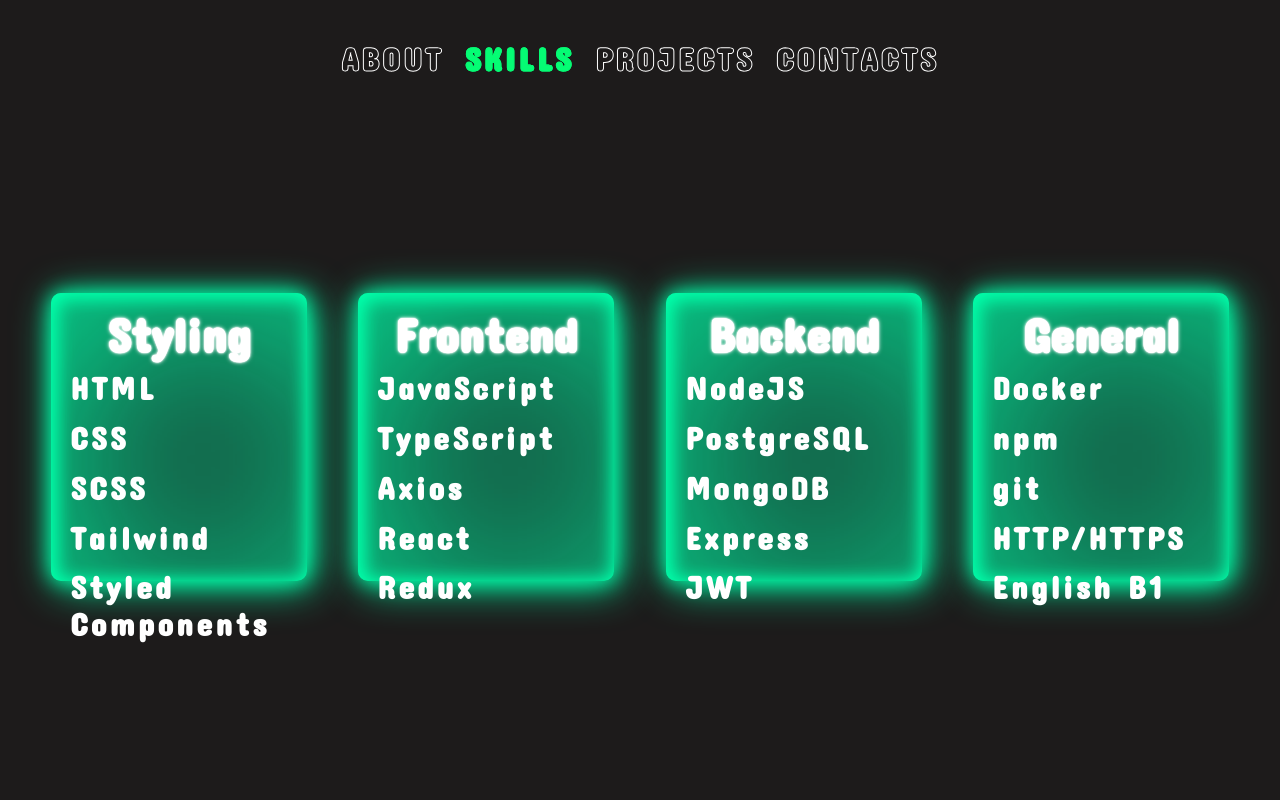
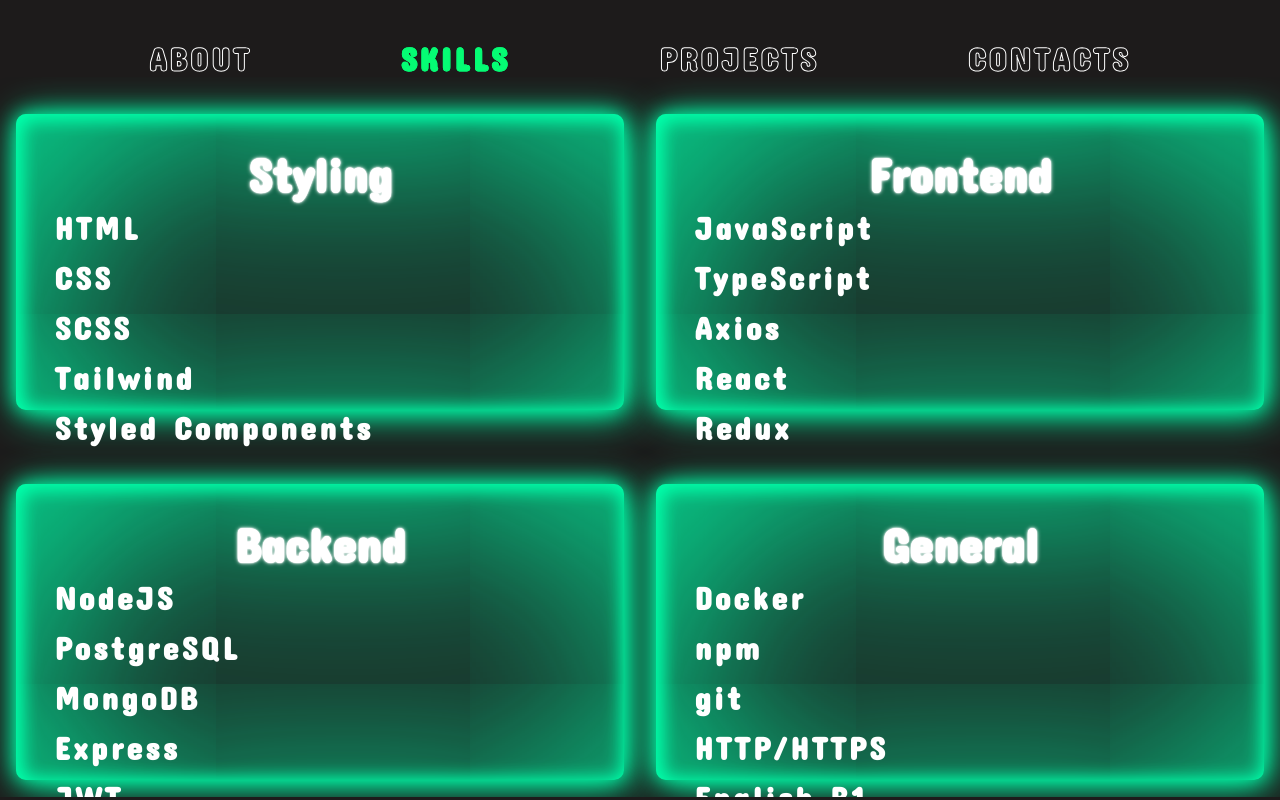
Before and after one commit to Breengo/Resume, a React (Create React App) app: page /skills in a window 1280 px wide. Built offline with nearby package versions, Linux system fonts and the light colour scheme.

Commit message:
added adaptive layout

```diff
--- a/src/components/AboutBlock.tsx
+++ b/src/components/AboutBlock.tsx
@@ -5,7 +5,6 @@
 import { AppDispatch } from "../redux/store";
 
 type LineWrapperType = {
-  size?: string;
   delay?: string;
 };
 
@@ -28,7 +27,7 @@
 `;
 
 const TextBlock = styled.div`
-  width: 80%;
+  width: 90%;
   display: flex;
   list-style-type: none;
   justify-content: center;
@@ -41,7 +40,26 @@
   margin: 0.2em;
   position: relative;
   color: transparent;
-  font-size: ${(props) => props.size};
+  font-size: 0.4em;
+
+  @media (min-width: 400px) {
+    font-size: 0.6em;
+  }
+
+  @media (min-width: 650px) {
+    font-size: 1em;
+  }
+
+  @media (min-width: 800px) {
+    font-size: 1.2em;
+  }
+
+  @media (min-width: 1000px) {
+    font-size: 1.5em;
+  }
+  @media (min-width: 1300px) {
+    font-size: 2em;
+  }
   &::before {
     content: attr(data-text);
     position: absolute;
@@ -65,26 +83,20 @@
   return (
     <PageWrapper>
       <TextBlock>
-        <LineWrapper size="2.5em" data-text="Hello, my name is Sergey">
+        <LineWrapper data-text="Hello, my name is Sergey">
           Hello, my name is Sergey
         </LineWrapper>
-        <LineWrapper
-          delay=".8s"
-          size="2.5em"
-          data-text="I am Frontend-developer"
-        >
+        <LineWrapper delay=".8s" data-text="I am Frontend-developer">
           I am Frontend-developer
         </LineWrapper>
         <LineWrapper
           delay="1.6s"
-          size="2.5em"
           data-text=" I am very intersted in programming"
         >
           I am very intersted in programming
         </LineWrapper>
         <LineWrapper
           delay="2.4s"
-          size="2em"
           data-text="I have plans to become fullstack-developer"
         >
           I have plans to become fullstack-developer
--- a/src/components/ContactsBlock.tsx
+++ b/src/components/ContactsBlock.tsx
@@ -8,6 +8,7 @@
 import tgSVG from "../assets/telegram.svg";
 import emailSVG from "../assets/email.svg";
 import gitSVG from "../assets/github.svg";
+import linkedinSVG from "../assets/linkedin.svg";
 
 type LinkProps = {
   animation?: number;
@@ -41,20 +42,42 @@
 const LinkContainer = styled.a<LinkProps>`
   text-decoration: none;
   background: linear-gradient(33deg, #1bec7986, #15fdea90);
-  padding: 0.5em;
+  padding: 1em;
   border-radius: 15px;
   margin: 1rem;
   color: white;
   display: flex;
   align-items: center;
+  box-shadow: inset 0px 0px 5px #00ffaa, inset 5px 5px 10px #00ffaa,
+    inset 0px 0px 50px #00ffaa, 0 0 20px #00ffaa, 5px 5px 20px #00ffaa;
   img {
-    height: 60px;
+    @media (min-width: 600px) {
+      height: 60px;
+    }
+    height: 32px;
+    margin-right: 0.5em;
   }
   animation: ${(props) =>
       props.animation === 1 ? appearAnimation : appearAnimation2}
     linear 0.1s;
   &:hover {
     background: linear-gradient(33deg, #1bec79ae, #15fdeab7);
+  }
+  @media (min-width: 700px) {
+    h1 {
+      font-size: 3em;
+    }
+  }
+  @media (min-width: 500px) {
+    h1 {
+      font-size: 2em;
+    }
+  }
+
+  @media (max-width: 500px) {
+    h1 {
+      font-size: 1em;
+    }
   }
 `;
 
@@ -92,6 +115,14 @@
           <img src={gitSVG} alt="error" />
           <h1>github.com/Breengo</h1>
         </LinkContainer>
+        <LinkContainer
+          rel="noopener noreferrer"
+          target="_blank"
+          href="https://linkedin.com/in/breengo"
+        >
+          <img src={linkedinSVG} alt="error" />
+          <h1>linkedin.com/in/breengo</h1>
+        </LinkContainer>
       </LinksWrapper>
     </PageWrapper>
   );
--- a/src/components/Navbar.tsx
+++ b/src/components/Navbar.tsx
@@ -11,13 +11,40 @@
 };
 
 const UlWrapper = styled.ul`
-  width: 50%;
-  padding-top: 5vh;
+  padding-top: 3vh;
+  width: 100%;
   font-weight: bold;
   display: flex;
   list-style-type: none;
   justify-content: space-evenly;
-  font-size: 2em;
+
+  @media (min-width: 450px) {
+    font-size: 1em;
+  }
+
+  @media (min-width: 450px) {
+    font-size: 1.1em;
+  }
+
+  @media (min-width: 600px) {
+    font-size: 1.3em;
+  }
+
+  @media (min-width: 600px) {
+    font-size: 1.5em;
+  }
+
+  @media (min-width: 700px) {
+    padding-top: 5vh;
+    font-size: 1.8em;
+  }
+  @media (min-width: 900px) {
+    font-size: 2em;
+  }
+
+  @media (min-width: 1800px) {
+    font-size: 3em;
+  }
 `;
 
 const NavbarWrapper = styled.div`
--- a/src/components/ProjectsBlock.tsx
+++ b/src/components/ProjectsBlock.tsx
@@ -3,15 +3,14 @@
 import { setCurrentPage } from "../redux/slices/currentPageSlice";
 import { useDispatch } from "react-redux";
 import { AppDispatch } from "../redux/store";
-import { PageWrapper } from "./AboutBlock";
 
 const appearAnimation = keyframes`
   0%{
-height:0%;
+    opacity: 0;
   }
 
   100%{
-    height:50%;
+    opacity: 1;
   }
 `;
 
@@ -29,6 +28,21 @@
   }
 `;
 
+const PageWrapper = styled.div`
+  width: 100%;
+
+  @media (min-width: 1000px) {
+    padding-top: 2%;
+  }
+  @media (min-width: 1400px) {
+    height: 90vh;
+  }
+  display: flex;
+  flex-wrap: wrap;
+  justify-content: center;
+  align-items: center;
+`;
+
 const ProjectContainer = styled.a`
   position: relative;
   border-radius: 10px;
@@ -36,8 +50,12 @@
   color: #ffffff;
   cursor: pointer;
   margin: 3%;
-  height: 50%;
-  width: 40%;
+  padding: 3%;
+  @media (min-width: 1900px) {
+    width: 50vh;
+  }
+  width: 85vh;
+  height: 50vh;
   box-shadow: inset 0px 0px 20px #00ffaa, inset 5px 5px 20px #00ffaa,
     inset 20px 20px 200px #00ffaa, 0 0 20px #00ffaa, 5px 5px 40px #00ffaa;
   background: linear-gradient(60deg, #0cfa4779, #10f3cd79);
@@ -49,20 +67,29 @@
   }
   h1 {
     text-align: center;
-    font-size: 3em;
+    font-size: 2em;
+    @media (min-width: 650px) {
+      font-size: 3em;
+    }
     height: 15%;
     margin: 1% 0 1% 0;
     animation: ${textAppearAnimation} 0.5s linear;
   }
   h2 {
-    font-size: 2em;
+    @media (min-width: 650px) {
+      font-size: 2em;
+    }
+    font-size: 1.5em;
     height: 60%;
     margin: 2%;
     animation: ${textAppearAnimation} 0.5s linear;
   }
   h3 {
     text-align: center;
-    font-size: 3em;
+    font-size: 2em;
+    @media (min-width: 650px) {
+      font-size: 3em;
+    }
     height: 10%;
     margin: 1% 0 1% 0;
     animation: ${textAppearAnimation} 0.5s linear;
--- a/src/components/SkillsBlock.tsx
+++ b/src/components/SkillsBlock.tsx
@@ -3,7 +3,6 @@
 import { setCurrentPage } from "../redux/slices/currentPageSlice";
 import { useDispatch } from "react-redux";
 import { AppDispatch } from "../redux/store";
-import { PageWrapper } from "./AboutBlock";
 
 type SkillBlockType = {
   delay?: string;
@@ -43,24 +42,71 @@
   }
 `;
 
+const PageWrapper = styled.div`
+  overflow: hidden;
+  width: 100%;
+  @media (min-width: 1000px) {
+    height: 90vh;
+  }
+  display: flex;
+  justify-content: center;
+  align-items: center;
+`;
+
+const SkillPage = styled.div`
+  @media (min-width: 1000px) {
+    display: grid;
+    grid-template-columns: 1fr 1fr;
+  }
+  @media (min-width: 1900px) {
+    display: grid;
+    grid-template-columns: 1fr 1fr 1fr 1fr;
+  }
+  display: flex;
+  flex-direction: column;
+  align-items: center;
+  justify-content: center;
+  height: 100%;
+  width: 100%;
+  @media (max-width: 1000px) {
+    margin-bottom: 5%;
+  }
+`;
+
 const SkillBlock = styled.div<SkillBlockType>`
-  margin: 2%;
+  @media (max-width: 1000px) {
+    margin-top: 5%;
+  }
+  margin: 0 auto;
   border-radius: 10px;
   transform: translate(0, 800px);
   position: relative;
-  padding: 1%;
+  padding: 5%;
   display: flex;
   list-style-type: none;
   flex-direction: column;
   animation: ${blurAnimation} 0.4s ease-in;
   animation-delay: ${(props) => props.delay || 0};
   background-color: #00ffaa1c;
+  @media (min-width: 700px) {
     box-shadow: inset 0px 0px 20px #00ffaa, inset 5px 5px 20px #00ffaa,
       inset 20px 20px 200px #00ffaa, 0 0 20px #00ffaa, 5px 5px 40px #00ffaa;
+  }
+
+  box-shadow: inset 0px 0px 20px #00ffaa, inset 5px 5px 20px #00ffaa,
+    inset 20px 20px 200px #00ffaa, 0 0 20px #00ffaa;
   animation-fill-mode: forwards;
   z-index: 2;
-  width: 20%;
   height: 40%;
+  @media (min-width: 1900px) {
+    height: 40%;
+    width: 85%;
+  }
+  @media (min-width: 1000px) {
+    grid-template-columns: 1fr 1fr;
+  }
+  height: 80%;
+  width: 95%;
   h1 {
     text-align: center;
     font-size: 3em;
@@ -97,6 +143,7 @@
   }, []);
   return (
     <PageWrapper>
+      <SkillPage>
         <SkillBlock>
           <h1>Styling</h1>
           <h2>HTML</h2>
@@ -129,6 +176,7 @@
           <h2>HTTP/HTTPS</h2>
           <h2>English B1</h2>
         </SkillBlock>
+      </SkillPage>
     </PageWrapper>
   );
 }
```
Also changed, not shown: src/assets/linkedin.svg (added). Lines whose indentation alone changed are shown as unchanged.
